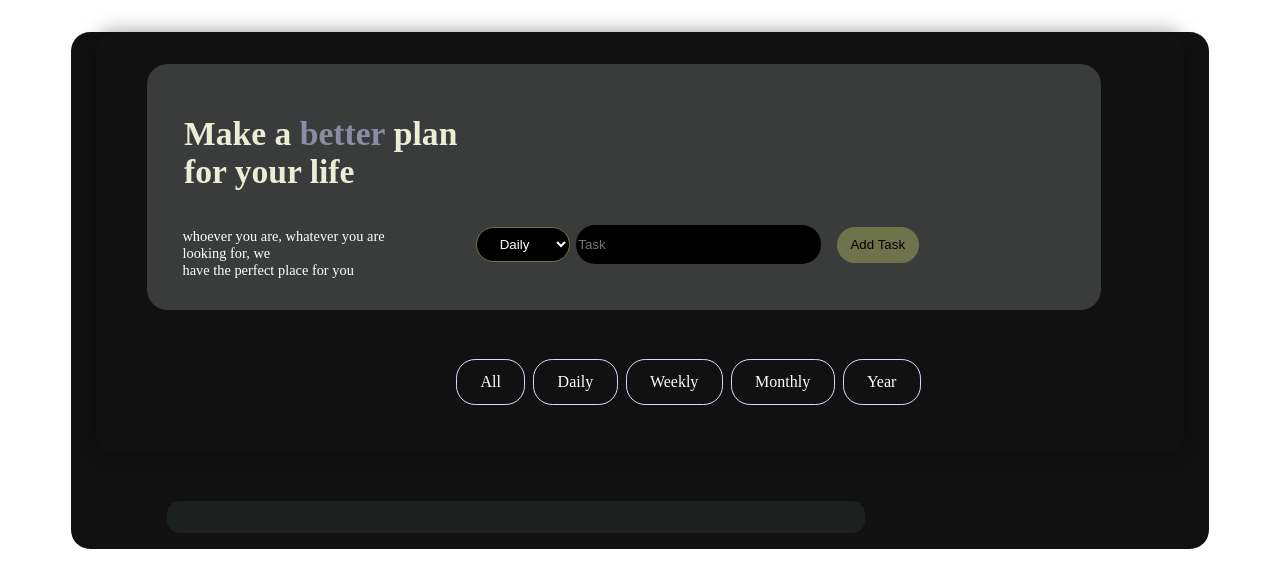
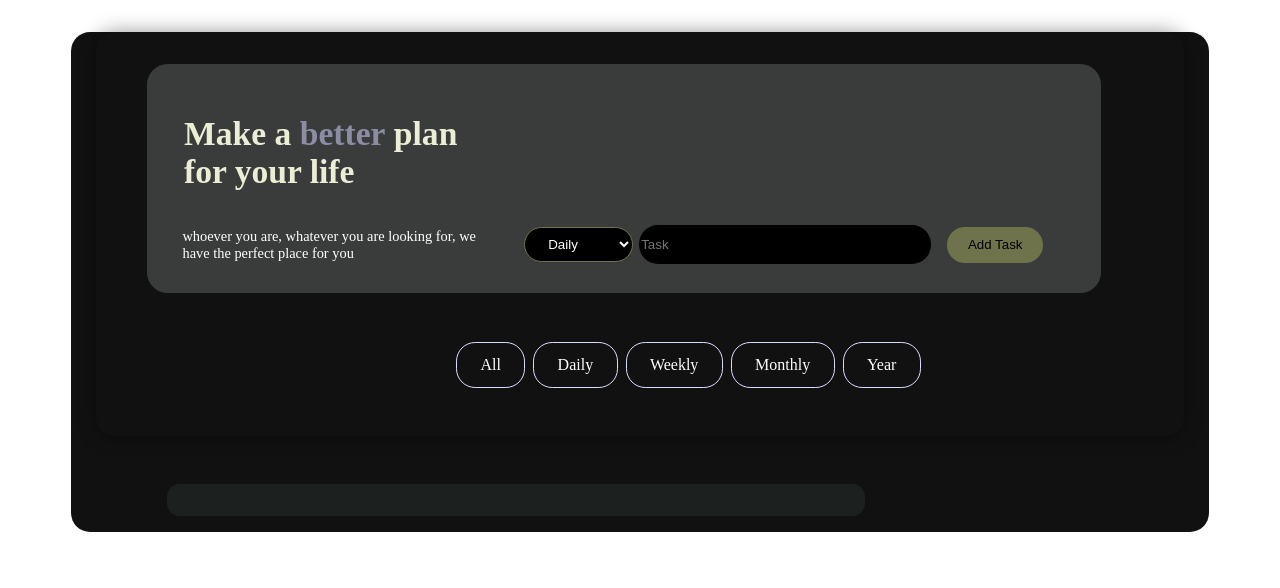
Before and after one commit to Ilysse200/To_doLists, a React (Vite) app: page / in a window 1280 px wide. Shown: the top 588 px of the page. Built offline with nearby package versions, Linux system fonts and the light colour scheme.

Commit message:
modified some designs

```diff
--- a/src/styles/navbar.css
+++ b/src/styles/navbar.css
@@ -52,7 +52,7 @@
 .positioning-content {
     display: flex;
     flex-direction: row;
-    width:82%;
+    min-width:82%;
 }
 
 .duration-select {
```
